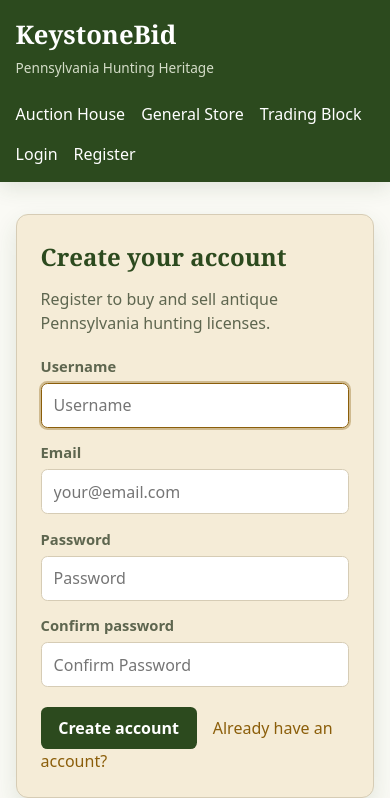
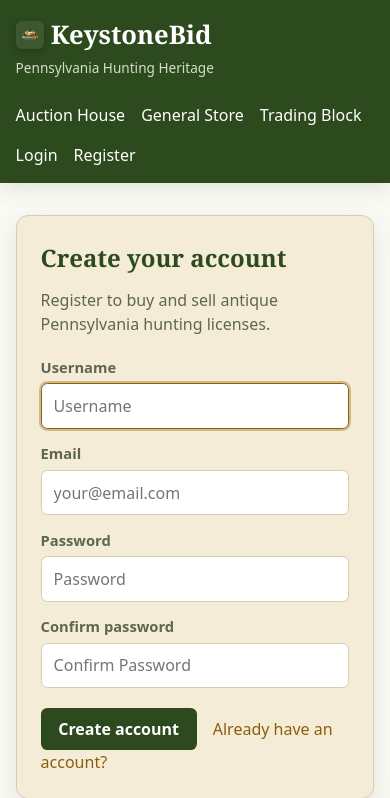
Before and after one commit to cormacbateman3/hunt, a Django app: page /accounts/register/ in a window 390 px wide. Shown: the top 798 px of the page. Run offline with Django 5.2, Linux system fonts and the light colour scheme.

Commit message:
Add logo update readme

```diff
--- a/static/css/layout.css
+++ b/static/css/layout.css
@@ -23,8 +23,23 @@
 
 .brand-wrap {
     display: flex;
-    align-items: baseline;
+    align-items: center;
     gap: var(--space-1);
+}
+
+.brand-link {
+    display: inline-flex;
+    align-items: center;
+    gap: 0.45rem;
+}
+
+.brand-logo {
+    width: 34px;
+    height: 34px;
+    object-fit: contain;
+    border-radius: 6px;
+    box-shadow: 0 2px 8px rgba(0, 0, 0, 0.22);
+    background: rgba(255, 255, 255, 0.08);
 }
 
 .brand-name {
@@ -85,6 +100,12 @@
 
     .brand-wrap {
         flex-direction: column;
-        gap: 0.2rem;
+        align-items: flex-start;
+        gap: 0.25rem;
+    }
+
+    .brand-logo {
+        width: 28px;
+        height: 28px;
     }
 }
--- a/templates/base.html
+++ b/templates/base.html
@@ -20,7 +20,15 @@
     <nav class="site-nav">
         <div class="container nav-inner">
             <div class="brand-wrap">
-                <a href="{% url 'home' %}" class="brand-name">KeystoneBid</a>
+                <a href="{% url 'home' %}" class="brand-link">
+                    <img
+                        src="{% static 'img/keystonebid-logo.png' %}"
+                        alt="KeystoneBid logo"
+                        class="brand-logo"
+                        onerror="this.style.display='none';"
+                    >
+                    <span class="brand-name">KeystoneBid</span>
+                </a>
                 <span class="brand-tagline">Pennsylvania Hunting Heritage</span>
             </div>
             <div class="nav-links">
```
Also changed, not shown: README.md, static/img/keystonebid-logo.png (added), 1 other file.
